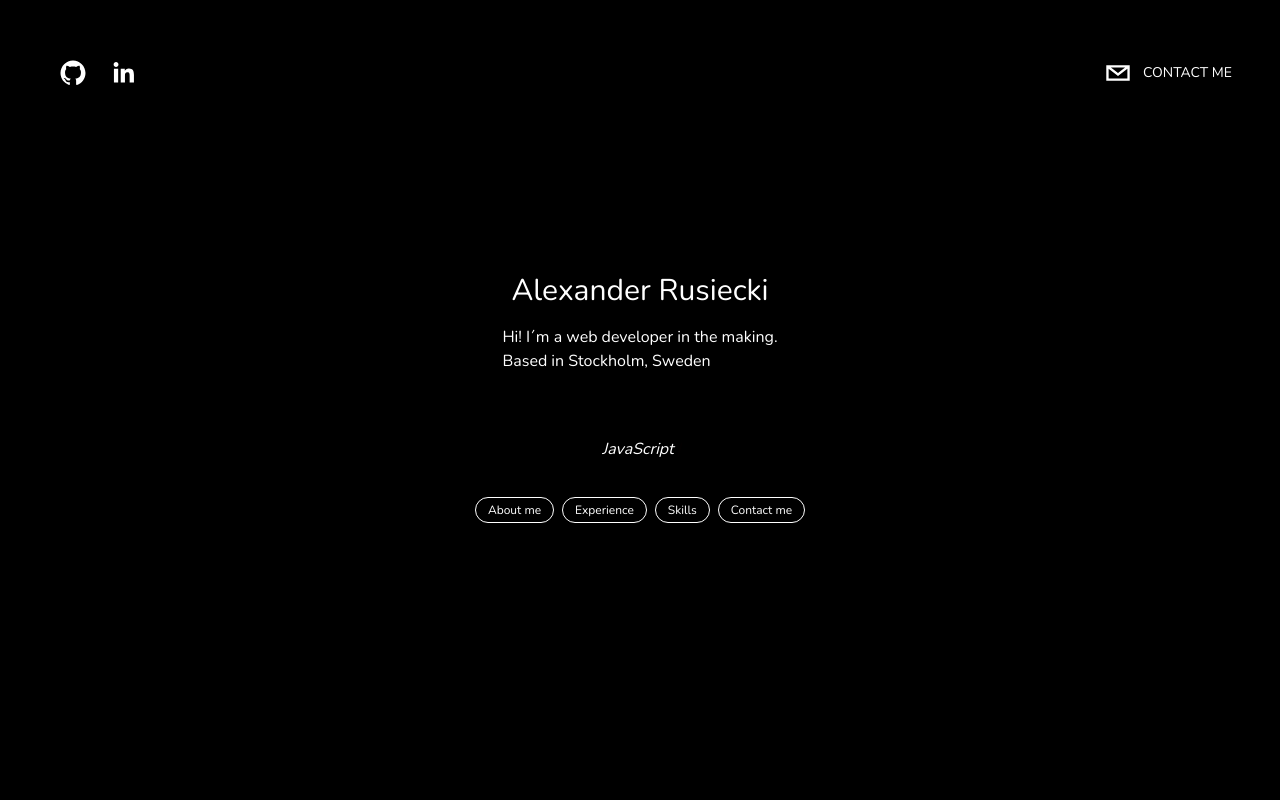
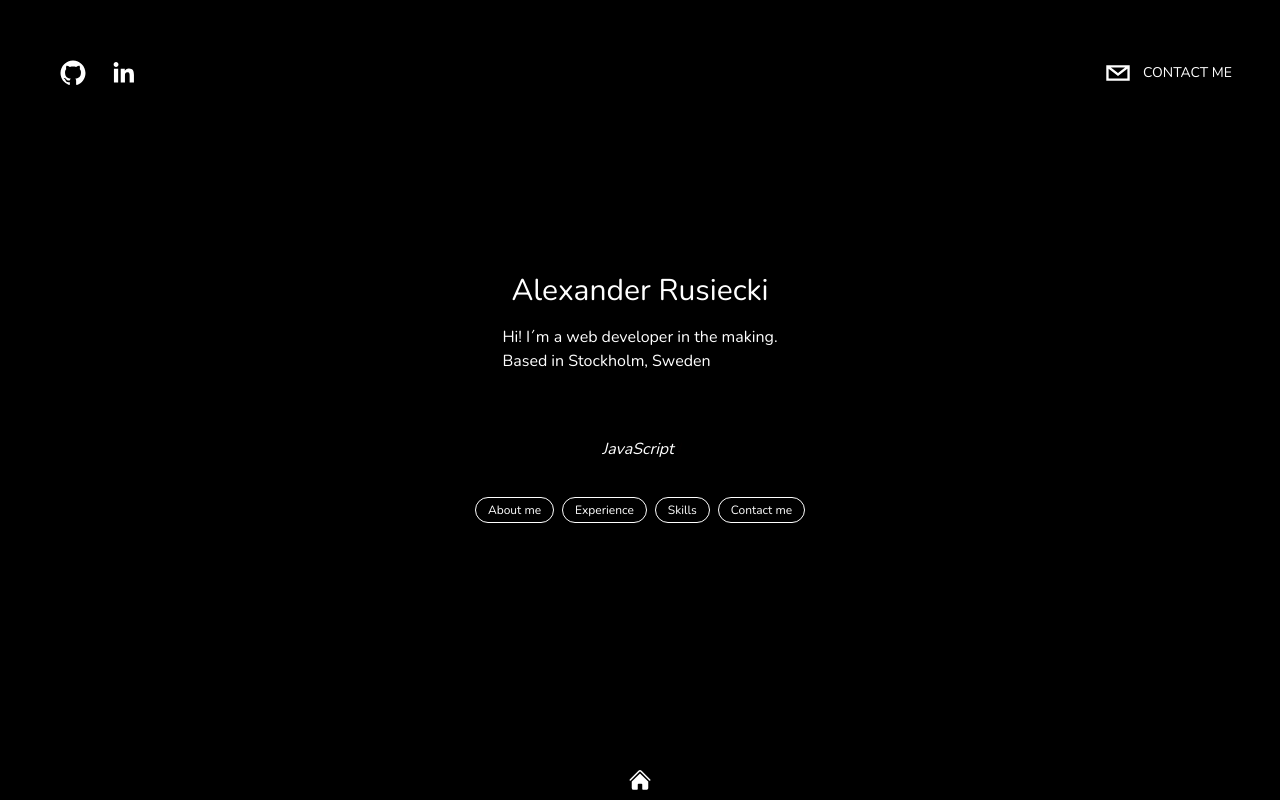
Before and after one commit to alexander-rusiecki/personal-website, a Next.js app: page / in a window 1280 px wide. Built offline with nearby package versions, Linux system fonts and the light colour scheme.

Commit message:
install Hero icons | implement footer section

```diff
--- a/components/About.tsx
+++ b/components/About.tsx
@@ -12,6 +12,7 @@ const About = (props: Props) => {
         initial={{ opacity: 0 }}
         whileInView={{ opacity: 1 }}
         transition={{ duration: 1.5 }}
+        viewport={{ once: true }}
         className="text-2xl mb-4 tracking-[6px] uppercase"
       >
         About
--- a/components/Experience.tsx
+++ b/components/Experience.tsx
@@ -6,12 +6,13 @@ const Experience = (props: Props) => {
   return (
     <section
       id="experience"
-      className="flex flex-col items-center pt-48 h-screen snap-center"
+      className="flex flex-col items-center pt-24 h-screen snap-center"
     >
       <motion.h2
         initial={{ opacity: 0 }}
         whileInView={{ opacity: 1 }}
         transition={{ duration: 1.5 }}
+        viewport={{ once: true }}
         className="text-2xl mb-4 tracking-[6px] uppercase"
       >
         Work experience
--- /dev/null
+++ b/components/Footer.tsx
@@ -0,0 +1,17 @@
+import { HomeIcon } from '@heroicons/react/24/solid';
+import Link from 'next/link';
+
+const Footer = () => {
+  return (
+    <footer
+      id="footer"
+      className="p-2 flex items-center justify-center sticky bottom-0"
+    >
+      <Link href="#hero">
+        <HomeIcon className="h-6 w-6" />
+      </Link>
+    </footer>
+  );
+};
+
+export default Footer;
--- a/components/Skills.tsx
+++ b/components/Skills.tsx
@@ -6,12 +6,13 @@ const Skills = (props: Props) => {
   return (
     <section
       id="skills"
-      className="flex flex-col items-center pt-48 h-screen snap-center"
+      className="flex flex-col items-center pt-24  snap-center"
     >
       <motion.h2
         initial={{ opacity: 0 }}
         whileInView={{ opacity: 1 }}
         transition={{ duration: 1.5 }}
+        viewport={{ once: true }}
         className="text-2xl mb-4 tracking-[6px] uppercase"
       >
         Skills
--- a/package.json
+++ b/package.json
@@ -9,6 +9,7 @@
     "lint": "next lint"
   },
   "dependencies": {
+    "@heroicons/react": "^2.0.11",
     "framer-motion": "^7.3.6",
     "next": "12.3.1",
     "react": "18.2.0",
--- a/pages/_document.tsx
+++ b/pages/_document.tsx
@@ -9,7 +9,6 @@ const Document = () => {
           name="description"
           content="Portfolio resume site made by Alexander Rusiecki"
         />
-        <meta name="viewport" content="width=device-width, initial-scale=1" />
         <meta name="author" content="Alexander Rusiecki" />
         <meta
           name="keywords"
--- a/pages/index.tsx
+++ b/pages/index.tsx
@@ -2,6 +2,7 @@ import type { NextPage } from 'next';
 import Head from 'next/head';
 import About from '../components/About';
 import Experience from '../components/Experience';
+import Footer from '../components/Footer';
 import Header from '../components/Header';
 import Hero from '../components/Hero';
 import Skills from '../components/Skills';
@@ -18,6 +19,7 @@ const Home: NextPage = () => {
         <About />
         <Experience />
         <Skills />
+        <Footer />
       </main>
       <footer></footer>
     </div>
```
Also changed, not shown: 1 other file (tests, documents, lock files or other folders).
